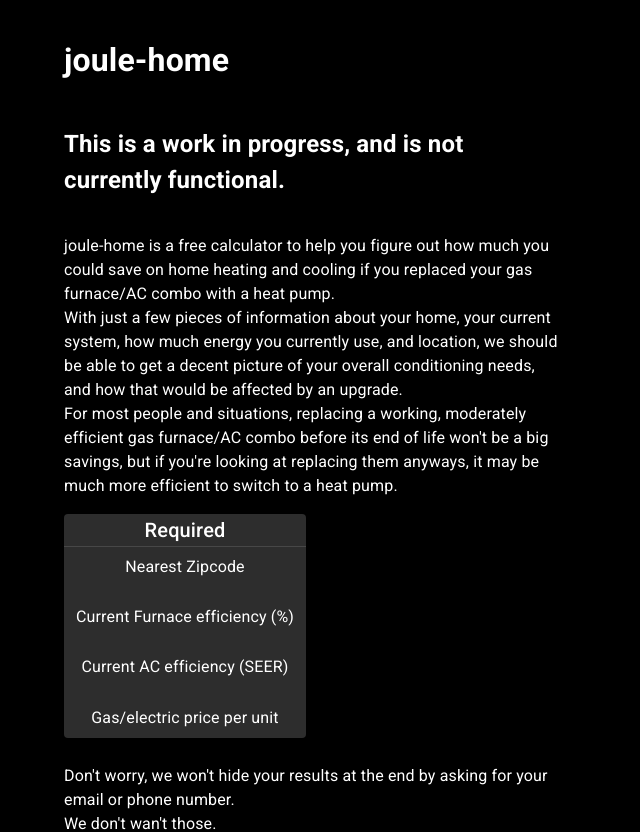
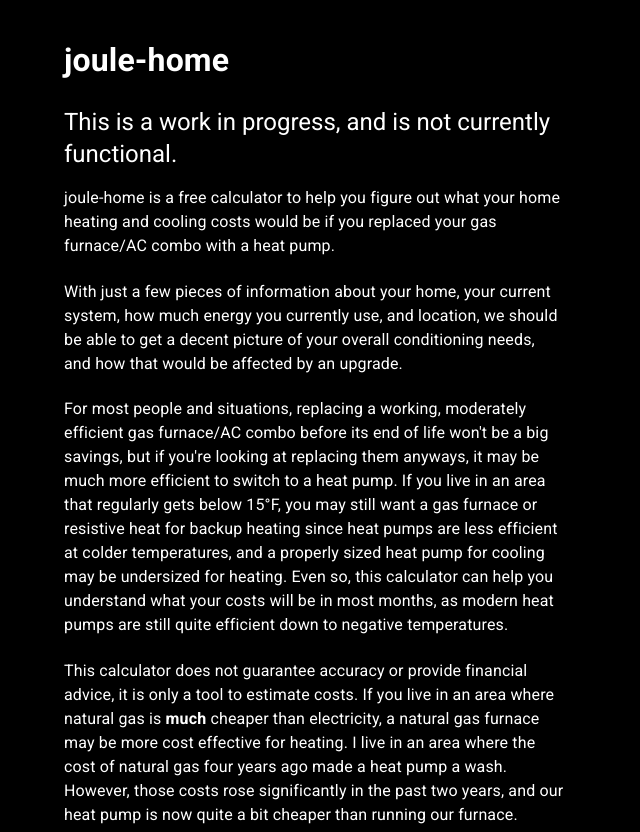
Before and after one commit to RMcGhee/joule-home, a React (Create React App) app: page / in a window 1280 px wide. Shown: the top 832 px of the page, without its empty margins (0-640 px from the left). Built offline with nearby package versions, Linux system fonts and the light colour scheme.

Commit message:
Updated introduction.

```diff
--- a/src/calculator/Introduction.tsx
+++ b/src/calculator/Introduction.tsx
@@ -6,15 +6,32 @@ const Introduction: React.FC = () => {
   return (
     <LeftGrow>
       <Box sx={{ display: 'flex', flexDirection: 'column', justifyContent: 'flex-start', gap: 2 }}>
-        <h2>This is a work in progress, and is not currently functional.</h2>
-        joule-home is a free calculator to help you figure out how much you could save on home heating and cooling if you replaced
+      <Typography variant='h5'>
+        This is a work in progress, and is not currently functional.
+      </Typography>
+      <Typography variant='body1' gutterBottom>
+        joule-home is a free calculator to help you figure out what your home heating and cooling costs would be if you replaced
         your gas furnace/AC combo with a heat pump.
-        <br/>With just a few pieces of information about your home, your current system, how much energy you currently use,
+      </Typography>
+      <Typography variant='body1' gutterBottom>
+        With just a few pieces of information about your home, your current system, how much energy you currently use,
         and location, we should be able to get a decent picture of your overall conditioning needs, and how that would
         be affected by an upgrade.
-        <br/>
+      </Typography>
+      <Typography variant='body1' gutterBottom>
         For most people and situations, replacing a working, moderately efficient gas furnace/AC combo before its end of life won't
         be a big savings, but if you're looking at replacing them anyways, it may be much more efficient to switch to a heat pump.
+        If you live in an area that regularly gets below 15°F, you may still want a gas furnace or resistive heat for backup heating since
+        heat pumps are less efficient at colder temperatures, and a properly sized heat pump for cooling may be undersized for
+        heating. Even so, this calculator can help you understand what your costs will be in most months, as modern heat pumps are
+        still quite efficient down to negative temperatures.
+      </Typography>
+      <Typography variant='body1' gutterBottom>
+        This calculator does not guarantee accuracy or provide financial advice, it is only a tool to estimate costs. If you live
+        in an area where natural gas is <span style={{ fontWeight: 'bold' }}>much</span> cheaper than electricity, a natural gas furnace may be more cost effective for
+        heating. I live in an area where the cost of natural gas four years ago made a heat pump a wash. However, those costs rose
+        significantly in the past two years, and our heat pump is now quite a bit cheaper than running our furnace.
+      </Typography>
         <Grid container spacing={2}>
             <Grid item xs={12} sm={6} textAlign='center' justifyContent={'center'}>
                 <Paper>
```
